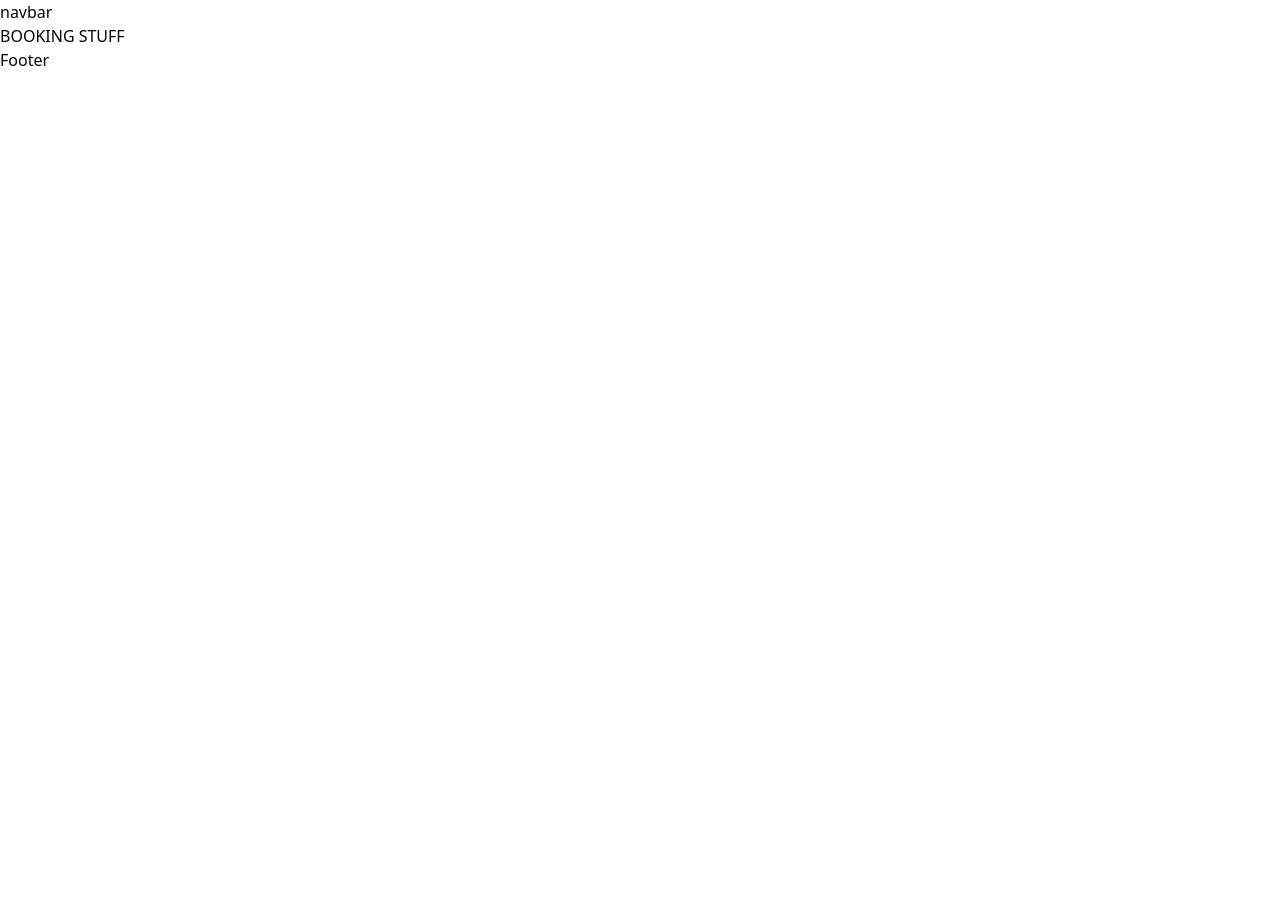
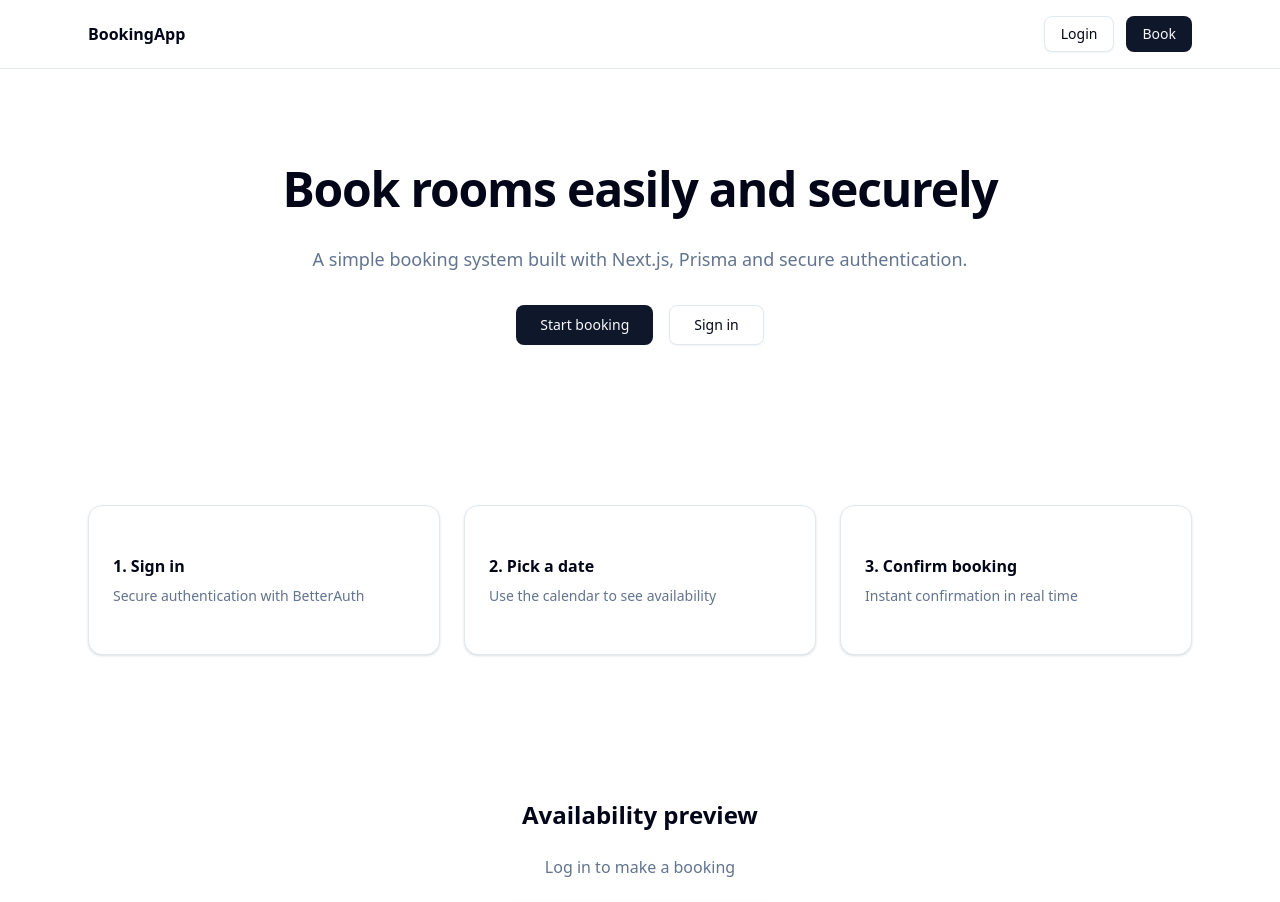
Before and after one commit to EmrickF/booking-app, a Next.js app: page / in a window 1280 px wide. Shown: the top 902 px of the page. Before the commit the page ends 800 px from the top, so only its background shows below. Built offline with nearby package versions, Linux system fonts and the light colour scheme.

Commit message:
chatgpt layout för att test

```diff
--- a/app/page.tsx
+++ b/app/page.tsx
@@ -1,15 +1,84 @@
-import Navbar from "@/components/navbar"
-import Main from "@/components/main"
-import Footer from "@/components/footer"
-// import Calender from "@/components/ui/calendar"
+import Link from "next/link"
+import { Navbar } from "@/components/navbar"
+import { Button } from "@/components/ui/button"
+import { Card, CardContent } from "@/components/ui/card"
+import { Calendar } from "@/components/ui/calendar"
 
-export default function Home() {
- return (
-  <div>
-    <Navbar />
-    <Main />
-    {/* <Calender /> */}
-    <Footer />
-  </div>
-)
+export default function HomePage() {
+  return (
+    <main className="min-h-screen bg-background">
+      <Navbar />
+      {/* HERO */}
+      <section className="max-w-6xl mx-auto px-6 py-24 text-center space-y-8">
+        <h1 className="text-4xl md:text-5xl font-bold tracking-tight">
+          Book rooms easily and securely
+        </h1>
+
+        <p className="text-muted-foreground max-w-2xl mx-auto text-lg">
+          A simple booking system built with Next.js, Prisma and secure authentication.
+        </p>
+
+        <div className="flex justify-center gap-4">
+          <Link href="/booking">
+            <Button size="lg">Start booking</Button>
+          </Link>
+          <Link href="/login">
+            <Button variant="outline" size="lg">
+              Sign in
+            </Button>
+          </Link>
+        </div>
+      </section>
+
+      {/* HOW IT WORKS */}
+      <section className="max-w-6xl mx-auto px-6 py-16 grid gap-6 md:grid-cols-3">
+        {[
+          {
+            title: "1. Sign in",
+            text: "Secure authentication with BetterAuth",
+          },
+          {
+            title: "2. Pick a date",
+            text: "Use the calendar to see availability",
+          },
+          {
+            title: "3. Confirm booking",
+            text: "Instant confirmation in real time",
+          },
+        ].map((step) => (
+          <Card key={step.title}>
+            <CardContent className="p-6 space-y-2">
+              <h3 className="font-semibold">{step.title}</h3>
+              <p className="text-sm text-muted-foreground">
+                {step.text}
+              </p>
+            </CardContent>
+          </Card>
+        ))}
+      </section>
+
+      {/* AVAILABILITY PREVIEW */}
+      <section className="max-w-4xl mx-auto px-6 py-20 text-center space-y-6">
+        <h2 className="text-2xl font-semibold">
+          Availability preview
+        </h2>
+
+        <p className="text-muted-foreground">
+          Log in to make a booking
+        </p>
+
+        <div className="flex justify-center">
+          <Card>
+            <CardContent className="p-4">
+              <Calendar
+                mode="single"
+                disabled
+                className="rounded-md"
+              />
+            </CardContent>
+          </Card>
+        </div>
+      </section>
+    </main>
+  )
 }
--- a/components/footer.tsx
+++ /dev/null
@@ -1,7 +0,0 @@
-import React from 'react'
-
-export default function Footer() {
-  return (
-    <div><h1>Footer</h1></div>
-  )
-}
--- a/components/navbar.tsx
+++ b/components/navbar.tsx
@@ -1,7 +1,23 @@
-import React from 'react'
+import Link from "next/link"
+import { Button } from "@/components/ui/button"
 
-export default function Navbar() {
+export function Navbar() {
   return (
-    <div><h1>navbar</h1></div>
+    <nav className="border-b">
+      <div className="max-w-6xl mx-auto px-6 py-4 flex justify-between items-center">
+        <Link href="/" className="font-bold">
+          BookingApp
+        </Link>
+
+        <div className="flex gap-3">
+          <Link href="/login">
+            <Button variant="outline">Login</Button>
+          </Link>
+          <Link href="/booking">
+            <Button>Book</Button>
+          </Link>
+        </div>
+      </div>
+    </nav>
   )
 }
--- /dev/null
+++ b/components/ui/card.tsx
@@ -0,0 +1,92 @@
+import * as React from "react"
+
+import { cn } from "@/lib/utils"
+
+function Card({ className, ...props }: React.ComponentProps<"div">) {
+  return (
+    <div
+      data-slot="card"
+      className={cn(
+        "bg-card text-card-foreground flex flex-col gap-6 rounded-xl border py-6 shadow-sm",
+        className
+      )}
+      {...props}
+    />
+  )
+}
+
+function CardHeader({ className, ...props }: React.ComponentProps<"div">) {
+  return (
+    <div
+      data-slot="card-header"
+      className={cn(
+        "@container/card-header grid auto-rows-min grid-rows-[auto_auto] items-start gap-2 px-6 has-data-[slot=card-action]:grid-cols-[1fr_auto] [.border-b]:pb-6",
+        className
+      )}
+      {...props}
+    />
+  )
+}
+
+function CardTitle({ className, ...props }: React.ComponentProps<"div">) {
+  return (
+    <div
+      data-slot="card-title"
+      className={cn("leading-none font-semibold", className)}
+      {...props}
+    />
+  )
+}
+
+function CardDescription({ className, ...props }: React.ComponentProps<"div">) {
+  return (
+    <div
+      data-slot="card-description"
+      className={cn("text-muted-foreground text-sm", className)}
+      {...props}
+    />
+  )
+}
+
+function CardAction({ className, ...props }: React.ComponentProps<"div">) {
+  return (
+    <div
+      data-slot="card-action"
+      className={cn(
+        "col-start-2 row-span-2 row-start-1 self-start justify-self-end",
+        className
+      )}
+      {...props}
+    />
+  )
+}
+
+function CardContent({ className, ...props }: React.ComponentProps<"div">) {
+  return (
+    <div
+      data-slot="card-content"
+      className={cn("px-6", className)}
+      {...props}
+    />
+  )
+}
+
+function CardFooter({ className, ...props }: React.ComponentProps<"div">) {
+  return (
+    <div
+      data-slot="card-footer"
+      className={cn("flex items-center px-6 [.border-t]:pt-6", className)}
+      {...props}
+    />
+  )
+}
+
+export {
+  Card,
+  CardHeader,
+  CardFooter,
+  CardTitle,
+  CardAction,
+  CardDescription,
+  CardContent,
+}
--- a/package.json
+++ b/package.json
@@ -20,7 +20,7 @@
     "lucide-react": "^0.561.0",
     "next": "16.0.10",
     "react": "19.2.1",
-    "react-day-picker": "^9.12.0",
+    "react-day-picker": "^9.13.0",
     "react-dom": "19.2.1",
     "tailwind-merge": "^3.4.0",
     "uuid": "^13.0.0",
```
Also changed, not shown: 1 other file (tests, documents, lock files or other folders).
